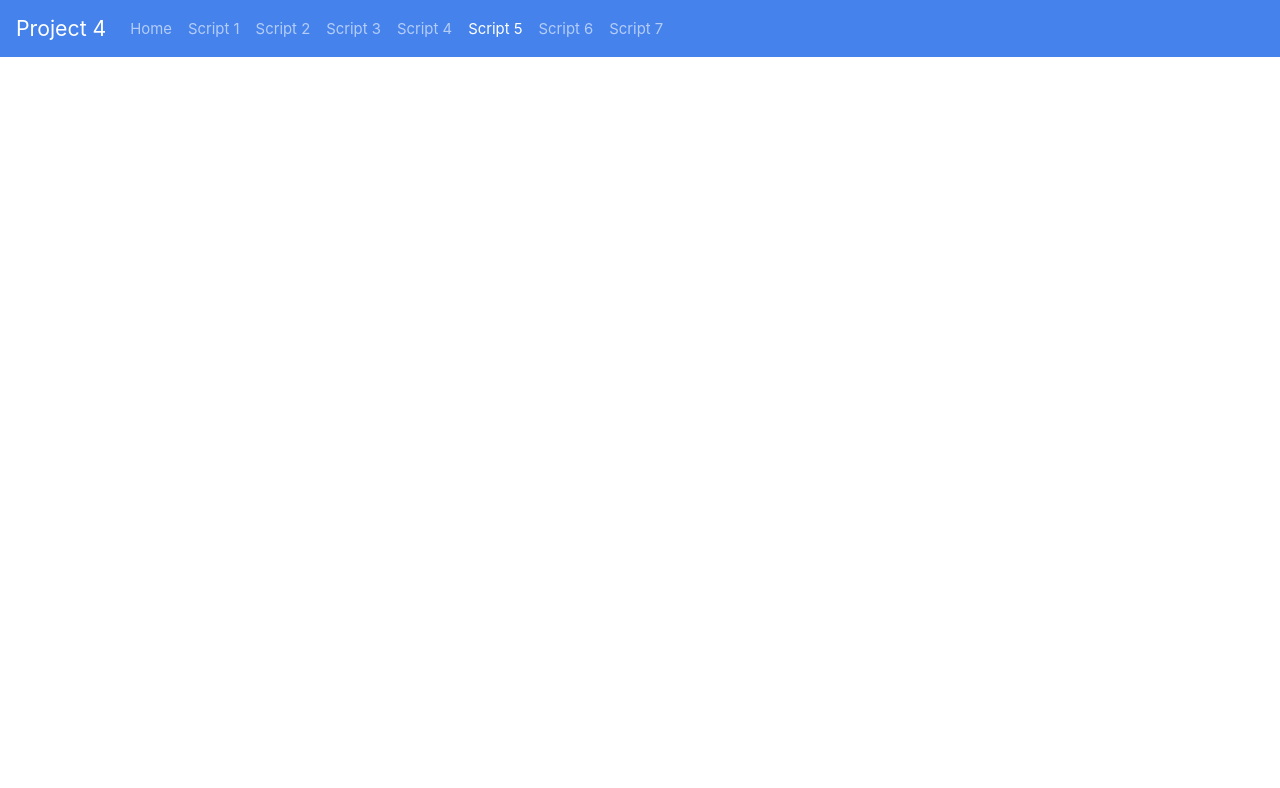
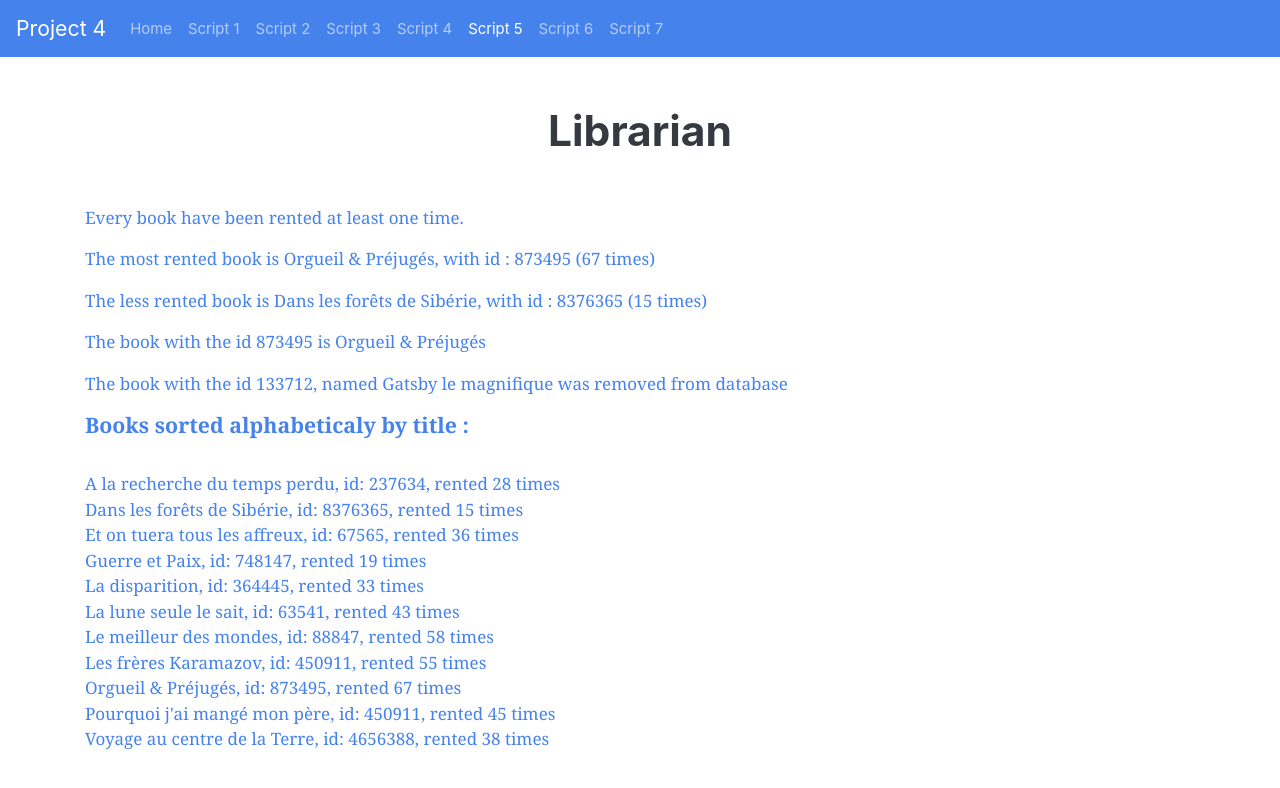
Before and after one commit to fthiounn/THP-Week7-Project4, a plain HTML site: page html/exo5.html in a window 1280 px wide. Drawn offline with nearby package versions, Linux system fonts and the light colour scheme.

Commit message:
scripts 5 & 6

```diff
--- a/html/exo5.html
+++ b/html/exo5.html
@@ -2,13 +2,16 @@
 <html lang="en">
   <head>
     <meta charset="utf-8">
-    <title>THP - Week 7 - Project 4</title>
+    <title>Librarian</title>
     <meta name="viewport" content="width=device-width, initial-scale=1">
     <meta http-equiv="X-UA-Compatible" content="IE=edge" />
     <!-- Bootstrap -->
     <link rel="stylesheet" href="https://stackpath.bootstrapcdn.com/bootstrap/4.3.1/css/bootstrap.min.css" integrity="sha384-ggOyR0iXCbMQv3Xipma34MD+dH/1fQ784/j6cY/iJTQUOhcWr7x9JvoRxT2MZw1T" crossorigin="anonymous">
     <!-- BootsWatch -->
     <link href="https://stackpath.bootstrapcdn.com/bootswatch/4.3.1/litera/bootstrap.min.css" rel="stylesheet" integrity="sha384-D/7uAka7uwterkSxa2LwZR7RJqH2X6jfmhkJ0vFPGUtPyBMF2WMq9S+f9Ik5jJu1" crossorigin="anonymous">
+    <!-- Javascript -->
+    <script type="text/javascript" src="http://code.jquery.com/jquery-1.7.1.min.js"></script>
+    <script src="../scripts/script_5.js"></script>
   </head>
   <body>
     <!-- Navbar -->
@@ -48,6 +51,21 @@
           </div>
         </nav>
     </div>
+
+    <!-- exo 5 -->
+    <div class="container text-center mt-5">
+      <h1>Librarian</h1>
+      <div class="mt-5 text-primary text-left">
+        <p id="result1"></p>
+        <p id="result2"></p>
+        <p id="result3"></p>
+        <p id="result4"></p>
+        <p id="result5"></p>
+        <p id="result6"></p>
+      </div>
+    </div>
+
+
   <!-- jQuery first, then Popper.js, then Bootstrap JS -->
     <script src="https://code.jquery.com/jquery-3.3.1.slim.min.js" integrity="sha384-q8i/X+965DzO0rT7abK41JStQIAqVgRVzpbzo5smXKp4YfRvH+8abtTE1Pi6jizo" crossorigin="anonymous"></script>
     <script src="https://cdnjs.cloudflare.com/ajax/libs/popper.js/1.14.7/umd/popper.min.js" integrity="sha384-UO2eT0CpHqdSJQ6hJty5KVphtPhzWj9WO1clHTMGa3JDZwrnQq4sF86dIHNDz0W1" crossorigin="anonymous"></script>
--- a/scripts/script_5.js
+++ b/scripts/script_5.js
@@ -0,0 +1,78 @@
+$(document).ready(function() {
+  const books = [
+    { title: 'Gatsby le magnifique', id: 133712, rented: 39 },
+    { title: 'A la recherche du temps perdu', id: 237634, rented: 28 },
+    { title: 'Orgueil & Préjugés', id: 873495, rented: 67 },
+    { title: 'Les frères Karamazov', id: 450911, rented: 55 },
+    { title: 'Dans les forêts de Sibérie', id: 8376365, rented: 15 },
+    { title: 'Pourquoi j\'ai mangé mon père', id: 450911, rented: 45 },
+    { title: 'Et on tuera tous les affreux', id: 67565, rented: 36 },
+    { title: 'Le meilleur des mondes', id: 88847, rented: 58 },
+    { title: 'La disparition', id: 364445, rented: 33 },
+    { title: 'La lune seule le sait', id: 63541, rented: 43 },
+    { title: 'Voyage au centre de la Terre', id: 4656388, rented: 38 },
+    { title: 'Guerre et Paix', id: 748147, rented: 19 }
+  ];
+  //Est-ce que tous les livres ont été au moins empruntés une fois ?
+  let read = true;
+  for (let i=0; i < books.lengh; i++){
+    if(books[i].rented == 0){
+      read = false;
+      break;
+    }
+  }
+  if (read){
+    console.log("Every book have been rented at least one time.");
+    $('#result1').text("Every book have been rented at least one time.");
+  }else{
+    console.log("Not every book have been rented at least one time.");
+    $('#result1').text("Not every book have been rented at least one time.");
+  }
+
+  //Quel est livre le plus emprunté ?
+  let mostRented = books.reduce((max, book) => max.rented > book.rented ? max : book);
+  console.log(`The most rented book is ${mostRented.title}, with id : ${mostRented.id} (${mostRented.rented} times)`);
+  $('#result2').text(`The most rented book is ${mostRented.title}, with id : ${mostRented.id} (${mostRented.rented} times)`);
+
+  let lessRented = books.reduce((min, book) => min.rented < book.rented ? min : book);
+  console.log(`The less rented book is ${lessRented.title}, with id : ${lessRented.id} (${lessRented.rented} times)`);
+  $('#result3').text(`The less rented book is ${lessRented.title}, with id : ${lessRented.id} (${lessRented.rented} times)`);
+
+  //Trouve le livre avec l'ID: 873495
+  function idCheck(book) {
+    return book.id == 873495;
+  }
+  let idQuery = books.find(idCheck)
+  console.log(`The book with the id 873495 is ${idQuery.title}`);
+  $('#result4').text(`The book with the id 873495 is ${idQuery.title}`);
+
+  //Supprime le livre avec l'ID: 133712 ;
+  let removed;
+  for (let i = 0; i < books.length; i++){
+    if (books[i].id == 133712){
+      removed = books.splice(i,1);
+    }
+  }
+  console.log(`The book with the id ${removed[0].id}, named ${removed[0].title} was removed from database`);
+  console.log(removed)
+  $('#result5').text(`The book with the id ${removed[0].id}, named ${removed[0].title} was removed from database`);
+  //Trie les livres par ordre alphabétique (sans celui avec l'ID 133712 car il est supprimé).*
+  function compareTitles( a, b ) {
+    if ( a.title < b.title ){
+      return -1;
+    }
+    if ( a.title > b.title ){
+      return 1;
+    }
+    return 0;
+  }
+  books.sort(compareTitles)
+  console.log(`Books array sorted alphabeticaly by title :`);
+  console.log(books)
+  let output = "<h5>Books sorted alphabeticaly by title :</h5> <br />";
+  for (let i =0; i < books.length; i++){
+    output += books[i].title + ", id:  " + books[i].id + ", rented " + books[i].rented + " times  <br />";
+  }
+  $('#result6').html(output);
+
+});
```
Also changed, not shown: html/exo6.html (+3 -0 lines), html/exo7.html (+3 -0 lines), 1 other file.
